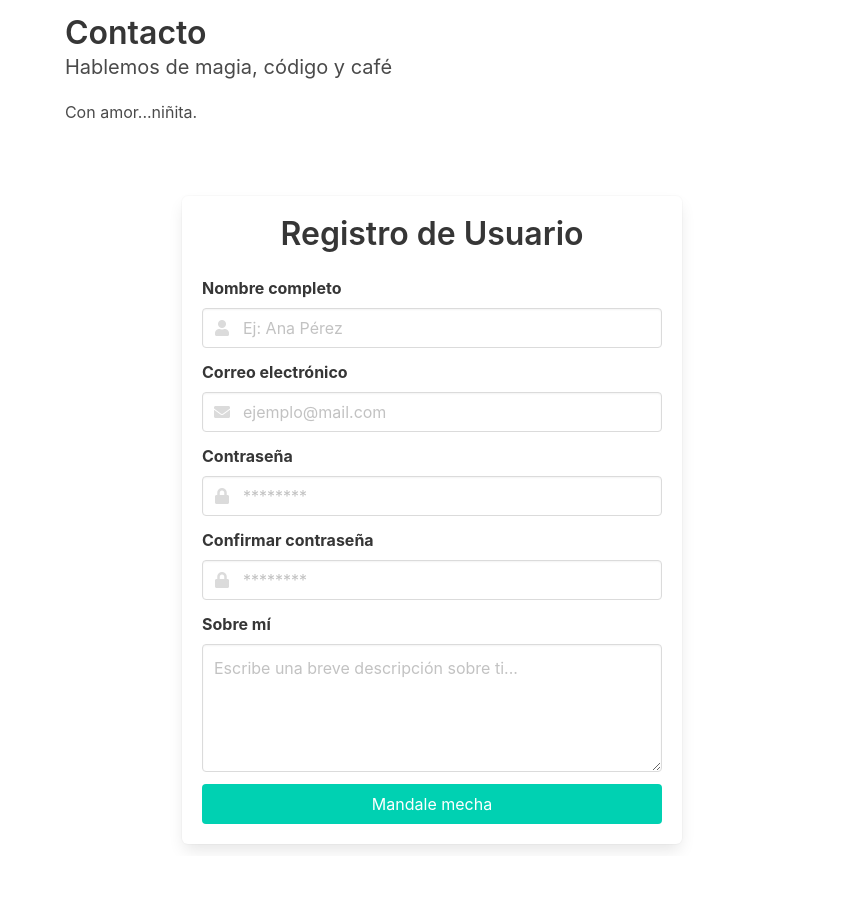
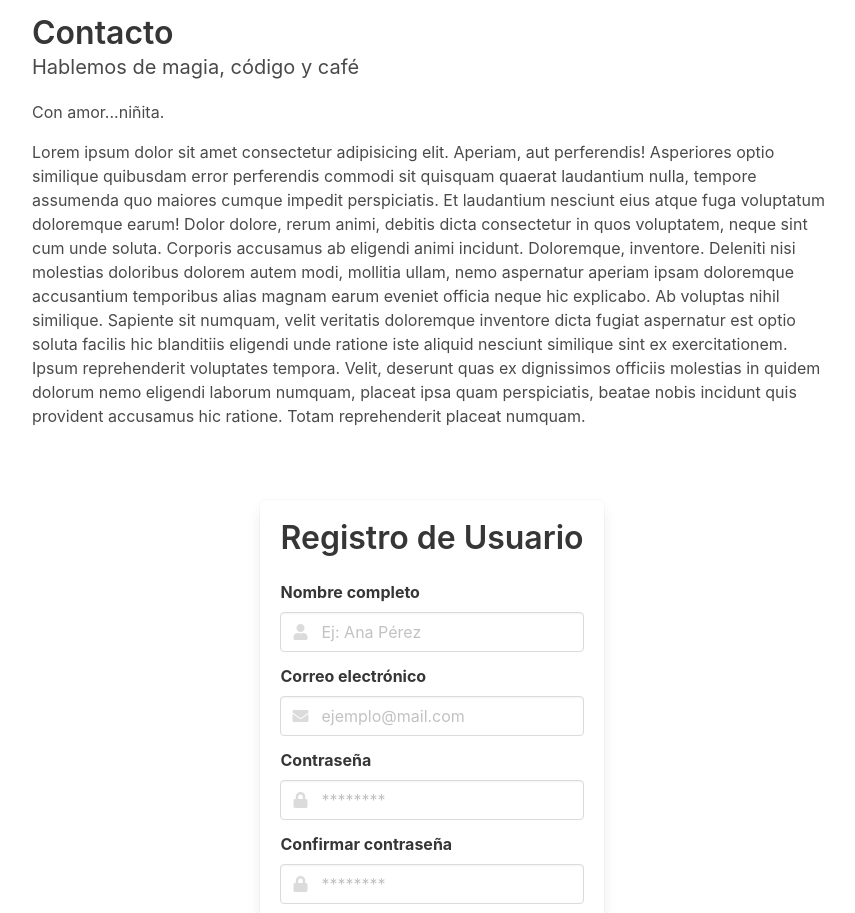
Before and after one commit to MadameButterfly777/javascript-battlefield, a plain HTML site: page clase10/entregable-bulma/index.html in a window 1280 px wide. Shown: the part 189-1102 px from the top of the page, without its empty margins (208-1063 px from the left). Before the commit the page ends 1045 px from the top, so only its background shows below. Drawn offline with nearby package versions, Linux system fonts and the light colour scheme.

Commit message:
Arreglo en entregable Bulma: ajustes en index, CSS y agrego main.js

```diff
--- a/clase10/entregable-bulma/index.html
+++ b/clase10/entregable-bulma/index.html
@@ -14,9 +14,8 @@
   <!--Aca va el Css-->
   <link rel="stylesheet" href="style.css">
 </head>
-<body >
-
-    <nav class="navbar is-dark" role="navigation" aria-label="main navigation">
+<header>
+ <nav class="navbar is-dark" role="navigation" aria-label="main navigation">
         <div class="navbar-brand">
             <!-- Logo -->
              <a class="navbar-item" href="#">
@@ -52,18 +51,27 @@
             </div>
         </div>
     </nav>
+</header>
+<body >
     <section  class="grid-center spacer-top ">
         <div class="container--narrow">
             <div class="columns is-centered is-vcentered is-variable is-8 is-multiline">
 
                 <div class="column is-12 ">
                     <div class="content">
-                        <h1 id="contacto" class="title">Contacto</h1>
+                        <h1  class="title">Contacto</h1>
                         <p class="subtitle">Hablemos de magia, código y café </p>
                         <p>Con amor...niñita.</p>
+                        <p>Lorem ipsum dolor sit amet consectetur adipisicing elit. Aperiam, aut perferendis! Asperiores optio similique quibusdam error perferendis commodi sit quisquam quaerat laudantium nulla, tempore assumenda quo maiores cumque impedit perspiciatis.
+                        Et laudantium nesciunt eius atque fuga voluptatum doloremque earum! Dolor dolore, rerum animi, debitis dicta consectetur in quos voluptatem, neque sint cum unde soluta. Corporis accusamus ab eligendi animi incidunt.
+                        Doloremque, inventore. Deleniti nisi molestias doloribus dolorem autem modi, mollitia ullam, nemo aspernatur aperiam ipsam doloremque accusantium temporibus alias magnam earum eveniet officia neque hic explicabo. Ab voluptas nihil similique.
+                        Sapiente sit numquam, velit veritatis doloremque inventore dicta fugiat aspernatur est optio soluta facilis hic blanditiis eligendi unde ratione iste aliquid nesciunt similique sint ex exercitationem. Ipsum reprehenderit voluptates tempora.
+                        Velit, deserunt quas ex dignissimos officiis molestias in quidem dolorum nemo eligendi laborum numquam, placeat ipsa quam perspiciatis, beatae nobis incidunt quis provident accusamus hic ratione. Totam reprehenderit placeat numquam.</p>
                     </div>
                 </div>
-                <!--aca arranca el formulario-->
+</body>
+<footer>
+     <!--aca arranca el formulario-->
                 <div class="container mt-6 column is-12">
                     <div class="box" style="max-width: 500px; margin: auto;">
                     <h1 class="title has-text-centered">Registro de Usuario</h1>
@@ -124,12 +132,12 @@
                     <!-- Botón de envío -->
                     <div class="field">
                     <div class="control">
-                        <button type="submit" class="button is-primary is-fullwidth ">Mandale mecha</button>
+                        <button id="contacto" type="submit" class="button is-primary is-fullwidth ">Mandale mecha</button>
                     </div>
                     </div>
                 </form>
             </div>
         </div>
     </section>
-</body>
+</footer>
 </html>
--- a/clase10/entregable-bulma/style.css
+++ b/clase10/entregable-bulma/style.css
@@ -10,6 +10,7 @@
 .container--narrow{
     margin-top: 100px;
     height:100vh;
+    width: 100vh;
 
 
 }
```
Also changed, not shown: clase10/entregable-bulma/main.js (added).
